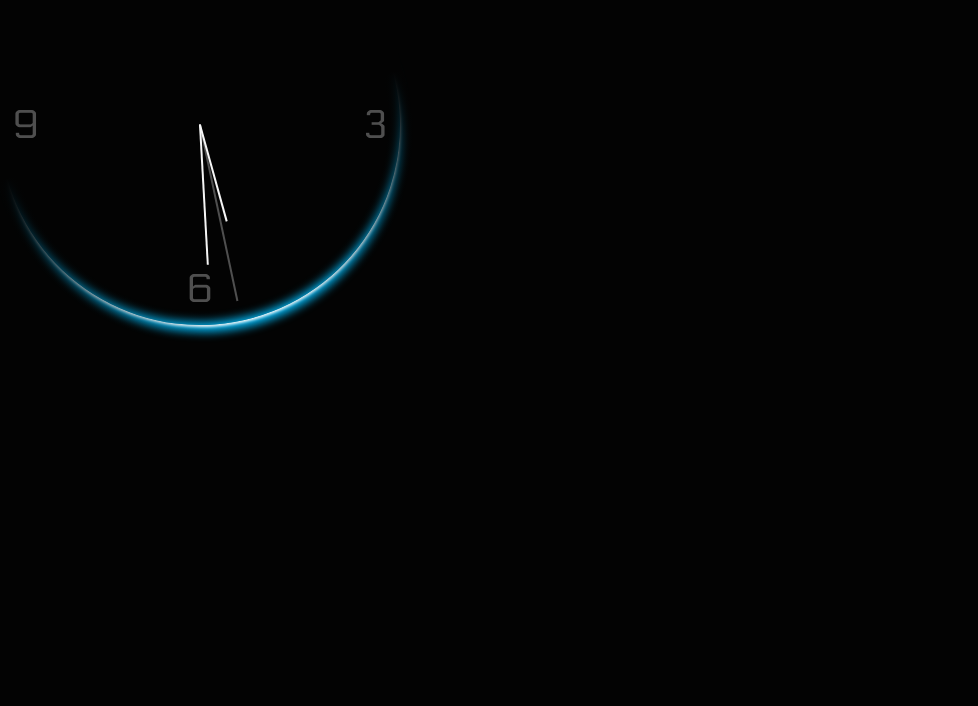
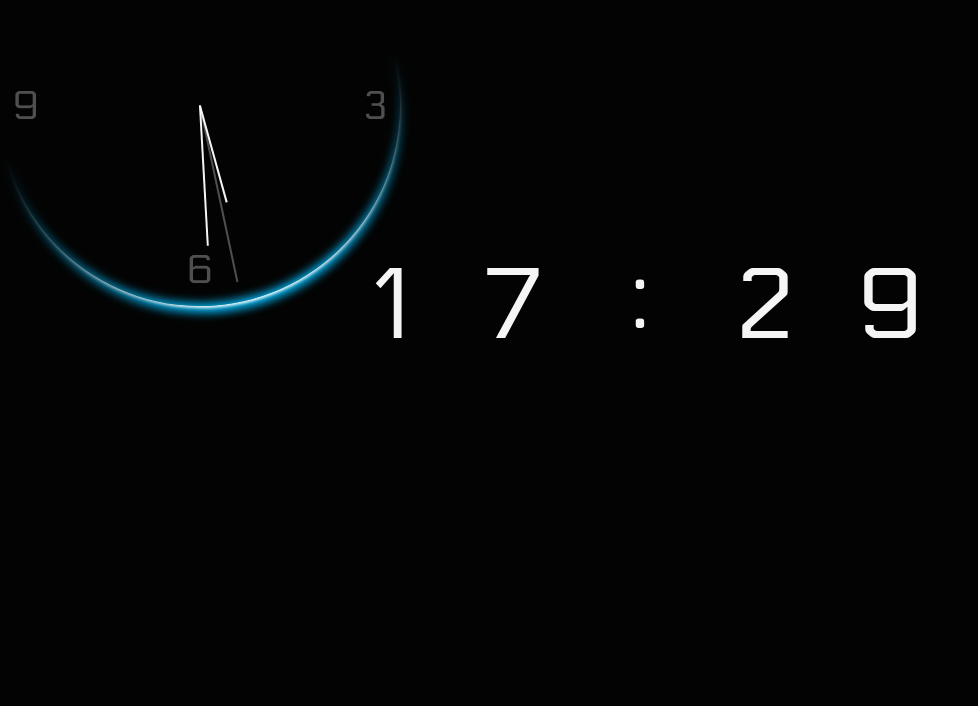
Before and after one commit to viGITory/clock, a website built with webpack: page src/pages/index.html in a window 1280 px wide. Shown: the part 94-800 px from the top of the page, without its empty margins (0-978 px from the left). Built offline with nearby package versions, Linux system fonts and the light colour scheme.

Commit message:
feat: add styles to digital clock

```diff
--- /dev/null
+++ b/src/components/clock/clock-digital.scss
@@ -0,0 +1,24 @@
+.clock-digital {
+  position: absolute;
+  top: 50%;
+  left: 50%;
+  z-index: 1;
+  min-width: 600px;
+
+  font-size: 100px;
+  text-align: center;
+
+  transform: translate(-50%, -50%);
+
+  &__num {
+    display: inline-block;
+    width: 100px;
+    height: 100px;
+
+    line-height: 100px;
+
+    &--divider {
+      vertical-align: top;
+    }
+  }
+}
--- a/src/components/clock/clock.ts
+++ b/src/components/clock/clock.ts
@@ -75,7 +75,7 @@ export default class Clock {
     this.clockDigital.innerHTML = `
       <span class="clock-digital__num">${`${hours}`.slice(0, 1)}</span>
       <span class="clock-digital__num">${`${hours}`.slice(1)}</span>
-      <span class="clock-digital__num clock__num--divider">:</span>
+      <span class="clock-digital__num clock-digital__num--divider">:</span>
       <span class="clock-digital__num">${`${minutes}`.slice(0, 1)}</span>
       <span class="clock-digital__num">${`${minutes}`.slice(1)}</span>
     `;
--- a/src/styles/style.scss
+++ b/src/styles/style.scss
@@ -1,4 +1,5 @@
 @import "./fonts";
 
 @import "../components/page/page";
+@import "../components/clock/clock-digital";
 @import "../components/clock/clock-analog";
```
